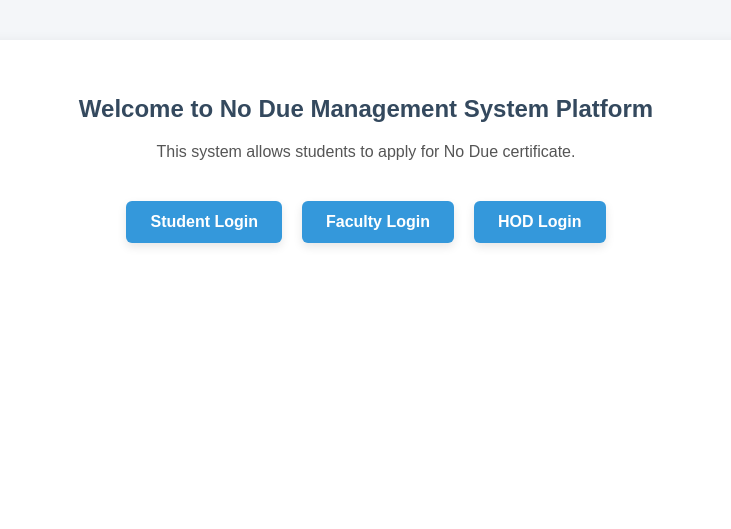
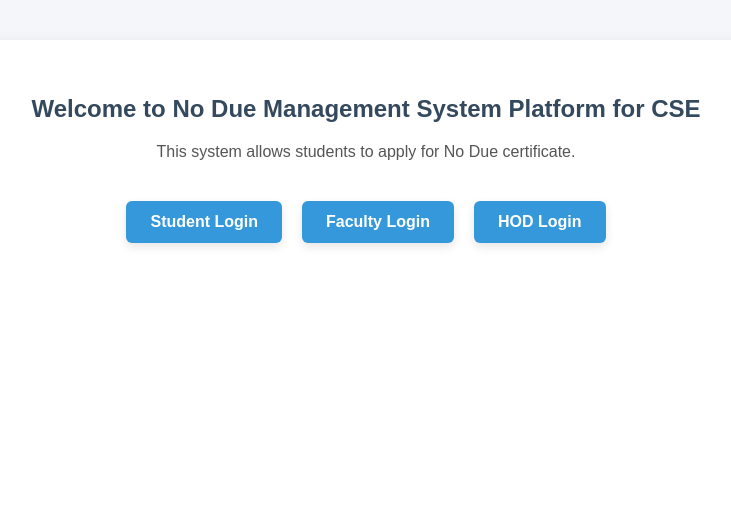
Before and after one commit to samiyunishamc/mini-project, a Flask app: page / in a window 1280 px wide. Shown: the part 170-699 px from the top of the page, without its empty margins (274-1005 px from the left). Run offline with Flask 3, Linux system fonts and the light colour scheme.

Commit message:
Update index.html

```diff
--- a/templates/index.html
+++ b/templates/index.html
@@ -2,7 +2,7 @@
 
 {% block content %}
 
-<h2>Welcome to No Due Management System Platform</h2>
+<h2>Welcome to No Due Management System Platform  for CSE</h2>
 
 <p class="home-intro">This system allows students to apply for No Due certificate.</p>
 
```
